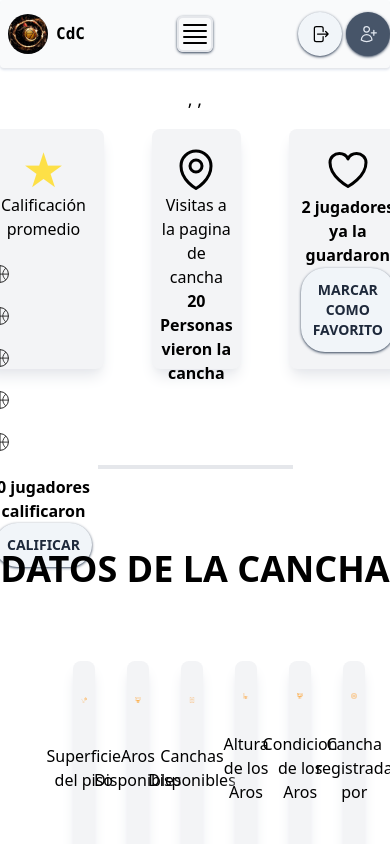
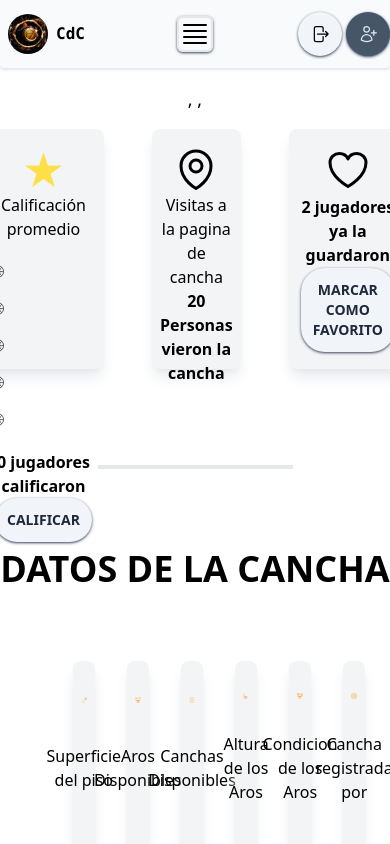
Before and after one commit to kevinlink123/central-de-canchas, a Next.js app: page /canchas/1 in a window 390 px wide. Shown: the top 844 px of the page. Built offline with nearby package versions, Linux system fonts and the light colour scheme; no server answers; the database is empty.

Commit message:
refactor(averageStarRating): Added a small version of the basketballs for mobile

```diff
--- a/components/AverageStarRating.tsx
+++ b/components/AverageStarRating.tsx
@@ -12,7 +12,16 @@ export default function AverageStarRating(props: AverageStarRatingProps) {
             {[...Array(5)].map((star, index) => {
                 index += 1;
                 return (
-                    <span className="mx-0.5">
+                    <span>
+                        <span className="mx-0.5 lg:hidden">
+                            <Image
+                                src={"/icons/basketball.svg"}
+                                width={13}
+                                height={13}
+                                className={index <= props.rating ? "" : "filter brightness-0"}
+                            />
+                        </span>
+                        <span className="mx-0.5 hidden lg:inline-block">
                             <Image
                                 src={"/icons/basketball.svg"}
                                 width={18}
@@ -20,6 +29,8 @@ export default function AverageStarRating(props: AverageStarRatingProps) {
                                 className={index <= props.rating ? "" : "filter brightness-0"}
                             />
                         </span>
+                    </span>
+
                 );
             })}
         </div>
```
Lines whose indentation alone changed are shown as unchanged.
